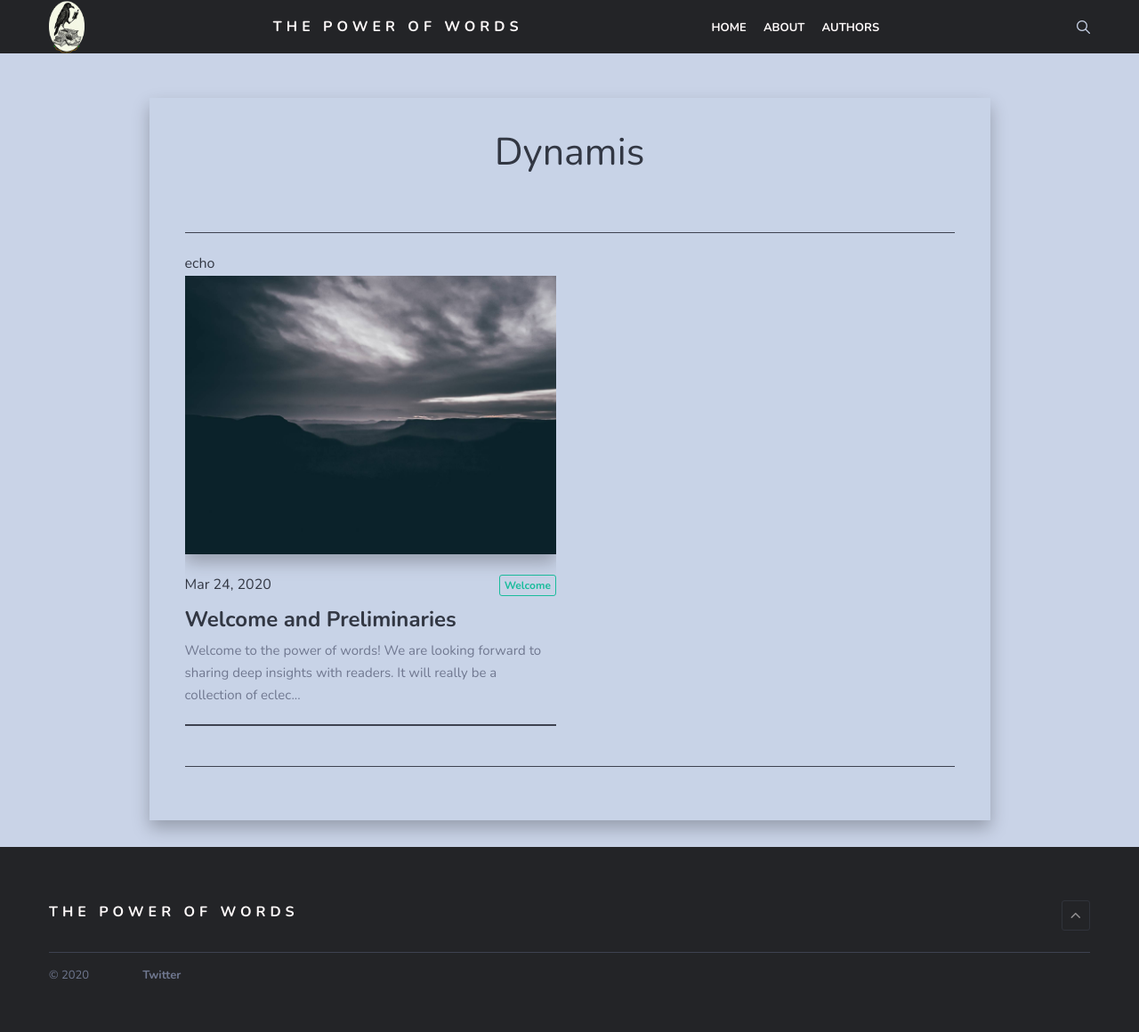
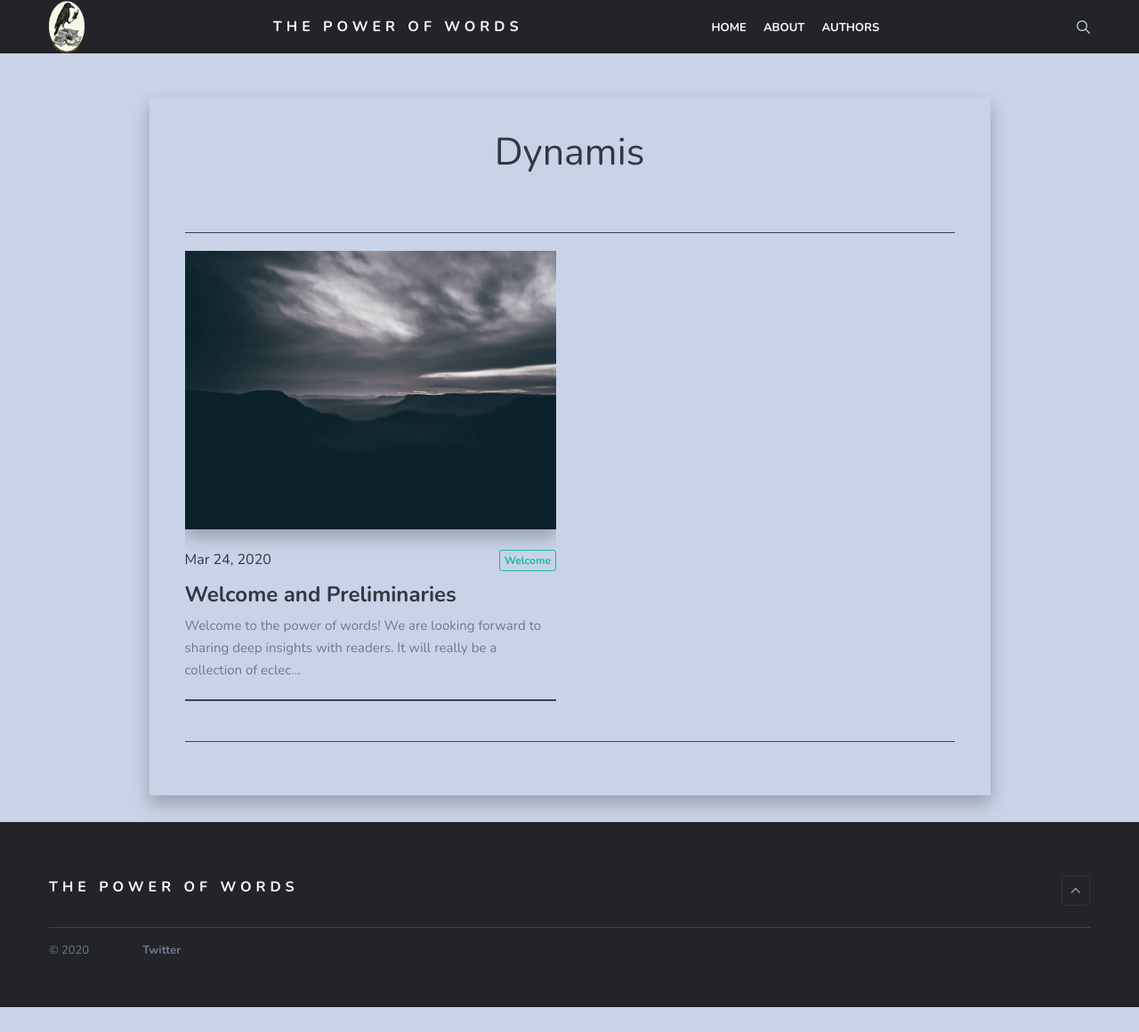
Before and after one commit to kintoun-9k/kintoun-9k.github.io, a Jekyll site: the page built from _pages/03.4_dynamis.html, in a window 1280 px wide. Shown: the whole page at 89% size. Built offline with Jekyll 4.4.1, drawn with Linux system fonts in a browser that asks for light colours; nearby versions of some CDN libraries; after the commit the page ends 1132 px from its top, so only the background shows below that.

Commit message:
adding dyanmis testing

```diff
--- a/_pages/03.4_dynamis.html
+++ b/_pages/03.4_dynamis.html
@@ -7,7 +7,6 @@
 
 <div class="tags">
   {% assign current_author = site.data.authors[page.author] %}
-  echo {{ current_author }}
   <div class="container">
   	<div class="row">
   		<div class="col-d-4 col-12 col-t-8">
@@ -15,6 +14,8 @@
   			{%- for post in site.posts -%}
           {% for item in (0..post.author.size) %}
             {% if post.author[item] == current_author.name  %}
+              {{ current_author }}
+              {{ post.author[item] }}
       				<article class="article col col-12 col-t-6">
       					<div class="article-box">
       						<div class="article-head">
```
